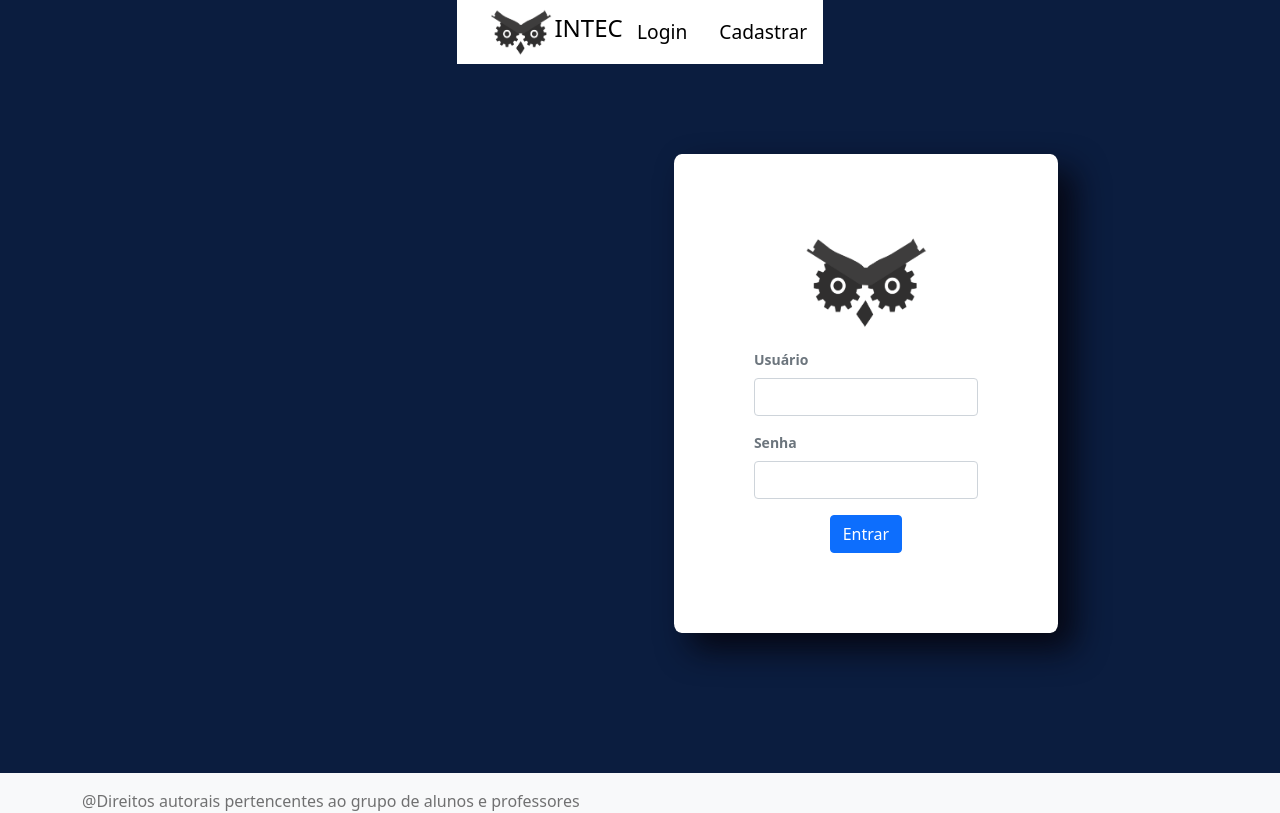
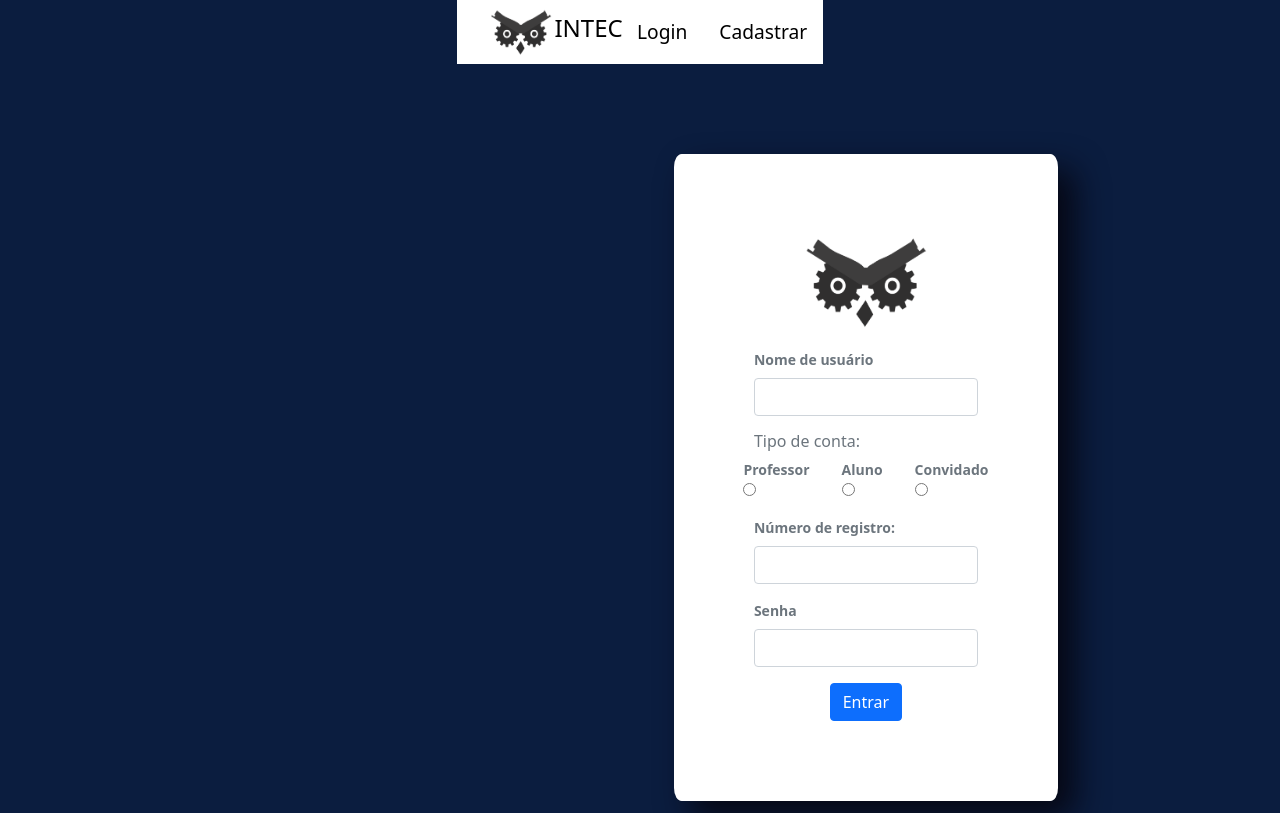
Before and after one commit to IntecEmbu/ProfessoresAlunos-frontend, a React (Create React App) app: page /login in a window 1280 px wide. Shown: the top 813 px of the page. Built offline with nearby package versions, Linux system fonts and the light colour scheme.

Commit message:
correções tcc

```diff
--- a/package.json
+++ b/package.json
@@ -12,6 +12,7 @@
     "react-bootstrap": "^2.4.0",
     "react-dom": "^18.1.0",
     "react-icons": "^4.4.0",
+    "react-input-mask": "^2.0.4",
     "react-modal": "^3.15.1",
     "react-router-dom": "6",
     "react-scripts": "5.0.1",
--- a/src/pages/AddCurso/index.js
+++ b/src/pages/AddCurso/index.js
@@ -100,6 +100,7 @@ function Index() {
                                 <Form.Label>Acrônimo:</Form.Label>
                                 <Form.Control
                                     type="text"
+                                    maxLength={3}
                                     value={acronimo}
                                     onChange={e => setAcronimo(e.target.value)}
                                     required />
@@ -116,7 +117,6 @@ function Index() {
                         <div className='btn-addCurso-cont'>
                             <Button variant='warning' onClick={showAddModal}> Consultar </Button>
                             <Button onClick={createCourse}> Enviar </Button>
-                            <Button variant='danger'>Deletar</Button>
                         </div>
                     </div>
                 </div>
--- a/src/pages/Login/index.js
+++ b/src/pages/Login/index.js
@@ -8,8 +8,10 @@ import api from "../../service/api.js";
 import "../../styles/login.css";
 
 function Index() {
-  const [userName, setUserName] = useState(null);
+  const [userName, setUserName] = useState('')
   const [password, setPassword] = useState(null);
+  const [regNumber, setRegNumber] = useState(null);
+  const [regClass, setRegClass] = useState(null);
 
   // um objeto para ter acesso as todas funcionalidades do useNavigate
   let navigate = useNavigate();
@@ -18,12 +20,13 @@ function Index() {
     // evitar um re-carregamento da página ao enviar os dados, só atualiza se os dados estiverem certo.
     e.preventDefault();
 
-    console.log(userName, password);
 
     try {
       const dataLogin = {
-        "nome" : userName,
-        "senha" : password,
+        "user_name":userName,
+        "senha": password,
+        "registro_numero": regNumber,
+        "registro_classe": regClass,
       };
 
       const { data } = await api.post("/login", dataLogin);
@@ -34,16 +37,16 @@ function Index() {
       sessionStorage.setItem("login", true);
       // Criando a criptografia
       sessionStorage.setItem("jwt", data.token);
-      sessionStorage.setItem('_user_logado', JSON.stringify(dataLogin.nome)) //stringify transforma objeto em string
+      sessionStorage.setItem('_user_logado', JSON.stringify(dataLogin.user_name)) //stringify transforma objeto em string
       // para qual página o usuário será redirecionado
       navigate("/");
     } catch (err) {
       if (err.response.status === 401) {
         alert('formulário vazio')
-    }else{
-      alert("erro na requisição" + err);
+      } else {
+        alert("erro na requisição" + err);
+      }
     }
-  }
   }
   return (
     <>
@@ -51,14 +54,50 @@ function Index() {
         <img className="Login-Logo" src={Imagem} />
         <Form>
           <div className="form-text">
-            <Form.Group className="mb-3" controlId="formBasicEmail">
-              <Form.Label>Usuário</Form.Label>
+          <Form.Group className="mb-3" controlId="formBasicEmail">
+              <Form.Label>Nome de usuário</Form.Label>
               <Form.Control
                 type="text"
                 value={userName}
                 onChange={(e) => setUserName(e.target.value)}
                 required
               />
+            </Form.Group>
+            <fieldset class=""
+              value={regClass}
+              onChange={e => setRegClass(e.target.value)}>
+              <div class="" >
+                <h6 class="">Tipo de conta:</h6>
+                <div class="" className='cont-tipo'>
+                  <div class="">
+                    <label class="" for="gridRadios1">
+                      Professor
+                    </label>
+                    <input class="" type="radio" name="gridRadios" id="" value="RM" required></input>
+                  </div>
+                  <div class="">
+                    <label class="" for="gridRadios2">
+                      Aluno
+                    </label>
+                    <input class="" type="radio" name="gridRadios" id="" value="RA" required></input>
+                  </div>
+                  <div class="">
+                    <label class="" for="gridRadios2">
+                      Convidado
+                    </label>
+                    <input class="" type="radio" name="gridRadios" id="" value="GT" required></input>
+                  </div>
+                </div>
+              </div>
+            </fieldset>
+            <Form.Group className="mb-3" controlId="formBasicEmail">
+              <Form.Label>Número de registro:</Form.Label>
+              <Form.Control
+                type="text"
+                value={regNumber}
+                maxLength={5}
+                onChange={e => setRegNumber(e.target.value)}
+                required />
             </Form.Group>
             <Form.Group className="mb-3" controlId="formBasicPassword">
               <Form.Label>Senha</Form.Label>
--- a/src/pages/Observatorio/index.js
+++ b/src/pages/Observatorio/index.js
@@ -44,7 +44,7 @@ function Index() {
     <Btn/>
       <div className='contanier-obs'>
         <main className='main-obs' >
-          <header className='header-obs'>
+        <header className='header-obs'>
             <Pesquisa />
             <Button variant="primary" className='btn-criar' onClick={showAddModal} >
               Criar Documento
--- a/src/pages/PermUser/index.js
+++ b/src/pages/PermUser/index.js
@@ -1,14 +1,56 @@
+//Page PermUser: Autorizar Usuário.
 import React, { useState } from 'react';
 import { Link } from 'react-router-dom'
 import Form from 'react-bootstrap/Form';
 import Button from 'react-bootstrap/Button';
 import Btn from '../../components/BotaoFlutuante';
 import '../../styles/PermUser.css';
-
+import api from '../../service/api.js';
+import axios from 'axios';
 
 
 function Index() {
 
+    const [users, setUsers] = useState([]);
+    const [regClass, setRegClass] = useState("");
+    const [regNumber, setRegNumber] = useState("");
+    const [authority, setAuthority] = useState("");
+
+    //sessionStorage.setItem("useregClass", 'RM'); //Atenção Provisório. Enquanto Login não carrega RM e num na sessão.
+    //sessionStorage.setItem("useregNumber", '12011');
+
+    // Envio de dados de usuário para checar nome antes de incluir autorizações.
+    function handleSubmit(e) {
+        alert(`The register was submitted: ${regClass}: ${regNumber}`);
+        e.preventDefault(); //evita que formulário envie o dado e recarregue.
+        const dataUser = {
+            "regClass": regClass,
+            "regNumber": regNumber
+        }
+        async function searchUser(dataUser) {
+            console.log(dataUser);
+            const {data} = await api.post('/user', dataUser); //Faz a consulta do número de RM e recebe nome.
+            //const data = [{ user_name: 'Joao da Silva' }];  // Atenção: const criada para teste sem back-end. Correta linha acima.
+            setUsers(data[0].user_name);
+        }
+        searchUser(dataUser);
+    }
+
+    // Envio dos dados do solicitante logado e do usuário que receberá autorização.
+    async function inhandleSubmit(e) {
+        e.preventDefault();
+        const authData = {
+            "useregClass": sessionStorage.getItem("useregClass"),
+            "useregNumber": sessionStorage.getItem("useregNumber"),
+            "regClass": regClass,
+            "regNumber": regNumber,
+            "authority": authority
+    }
+
+    const { data } = await axios.post('http://localhost:3333/setPermUser', authData);
+    alert(data.message);
+    alert('Authorização solicitada: '+ authority);
+}
 
 return (
     <>
@@ -28,6 +70,7 @@ function Index() {
                                             type="radio"
                                             name="Dados"
                                             value="RM"
+                                            onClick={({ target }) => setRegClass(target.value)}
                                             required />
                                         RM
                                     </label>
@@ -38,6 +81,7 @@ function Index() {
                                             type="radio"
                                             name="Dados"
                                             value="GT"
+                                            onClick={({ target }) => setRegClass(target.value)}
                                             required />
                                         GT
                                     </label>
@@ -45,7 +89,9 @@ function Index() {
                                 <div className='reg-number'>
                                     <Form.Label className='nr'>Numero: </Form.Label>
                                     <Form.Control
-                                            type="number"
+                                        type="text"
+                                        name="Number"
+                                        onChange={({ target }) => setRegNumber(target.value)}
                                         required />
                                 </div>
                             </div>
@@ -56,11 +102,12 @@ function Index() {
                         <div className='cont-perm-form'>
                             <Form.Control
                                 type="text"
+                                value={users}
                                 required />
                         </div>
                         <div className='btn-perm-excluir'>
-                                <Button variant='danger'>Excluir</Button>
-                                <Button>Adicionar</Button>
+                            <Button variant='warning' onClick={handleSubmit}>Consultar</Button>
+                            <Button onClick={inhandleSubmit}>Adicionar</Button>
                         </div>
                     </div>
                 </div>
@@ -76,6 +123,7 @@ function Index() {
                                             type="radio"
                                             name="auto"
                                             value="Administrador"
+                                            onClick={({ target }) => setAuthority(target.value)}
                                             required />
                                         Administrador
                                     </label>
@@ -85,7 +133,19 @@ function Index() {
                                         <input
                                             type="radio"
                                             name="auto"
+                                            value="Coord pedagogico"
+                                            onClick={({ target }) => setAuthority(target.value)}
+                                            required />
+                                        Coordenador pedagógico
+                                    </label>
+                                </div>
+                                <div class="">
+                                    <label class="" for="gridRadios2">
+                                        <input
+                                            type="radio"
+                                            name="auto"
                                             value="Coordenador"
+                                            onClick={({ target }) => setAuthority(target.value)}
                                             required />
                                         Coordenador
                                     </label>
@@ -96,15 +156,38 @@ function Index() {
                                             type="radio"
                                             name="auto"
                                             value="Professor"
+                                            onClick={({ target }) => setAuthority(target.value)}
                                             required />
                                         Professor
+                                    </label>
+                                </div>
+                                <div class="">
+                                    <label class="" for="gridRadios2">
+                                        <input
+                                            type="radio"
+                                            name="auto"
+                                            value="Especialista"
+                                            onClick={({ target }) => setAuthority(target.value)}
+                                            required />
+                                        Especialista
+                                    </label>
+                                </div>
+                                <div class="">
+                                    <label class="" for="gridRadios2">
+                                        <input
+                                            type="radio"
+                                            name="auto"
+                                            value="Curador"
+                                            onClick={({ target }) => setAuthority(target.value)}
+                                            required />
+                                        Curador
                                     </label>
                                 </div>
                             </div>
                         </div>
                     </fieldset>
                     <div className='btn-consultar'>
-                            <Button> Consultar autorizados</Button>
+                        <Button variant='warning'> Consultar autorizados</Button>
                     </div>
                 </div>
             </div>
```
Also changed, not shown: src/pages/Cadastro/index.js (+12 -5 lines), src/styles/PermUser.css (+7 -0 lines), src/styles/observatorio.css (+8 -0 lines), 2 other files (tests, documents, lock files or other folders). Lines whose indentation alone changed are shown as unchanged.
